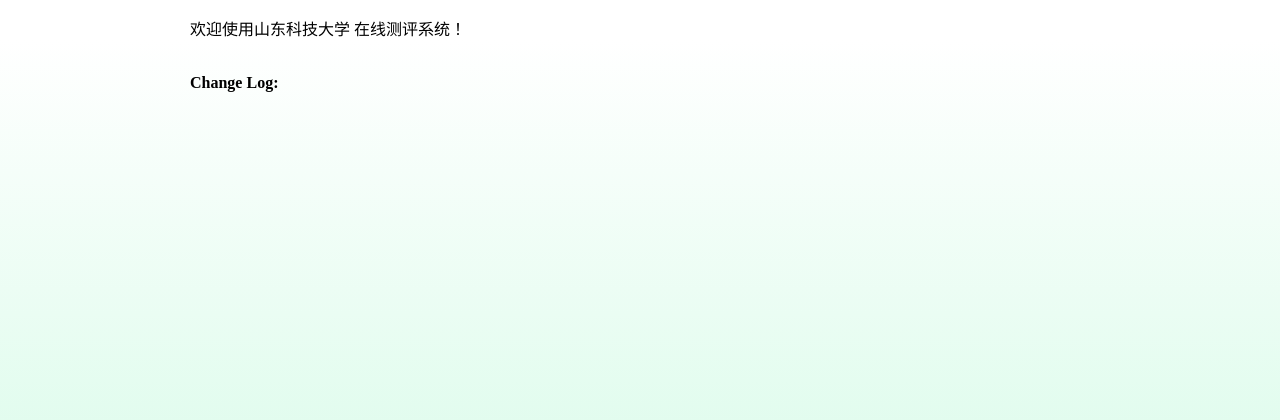
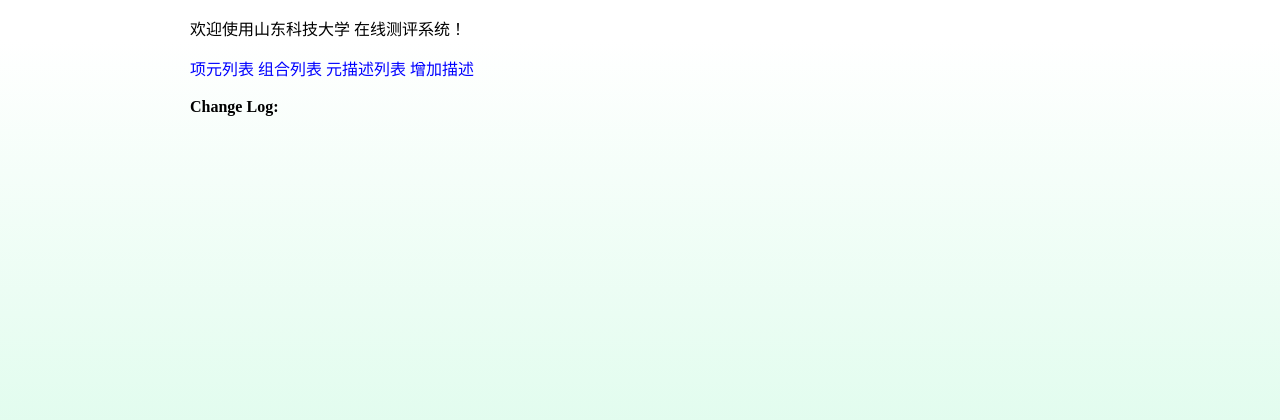
Before and after one commit to duoduo3369/oj_test, a Django app: page / in a window 1280 px wide. Shown: the top 420 px of the page. Run offline with Django 3.2, Linux system fonts and the light colour scheme; parts of the project's set-up code (start-up, migrations or seed data) failed here and were passed over.

Commit message:
oj description 完成初级版
只有add 删除修改还没写 有个一个add的标单暂时没有漂亮的实现

```diff
--- a/oj/templates/index.html
+++ b/oj/templates/index.html
@@ -8,6 +8,11 @@
 		欢迎使用山东科技大学 在线测评系统！
 	</p>
 	<div>
+		<a href="{% url item_list 1%}">项元列表</a>
+		<a href="{% url item_relation_list 1%}">组合列表</a>
+		<a href="{% url description_meta_list 1%}">元描述列表</a>
+
+		<a href="{% url description_add %}">增加描述</a>
 
 	</div>
 	<br>
```
Lines whose indentation alone changed are shown as unchanged.
